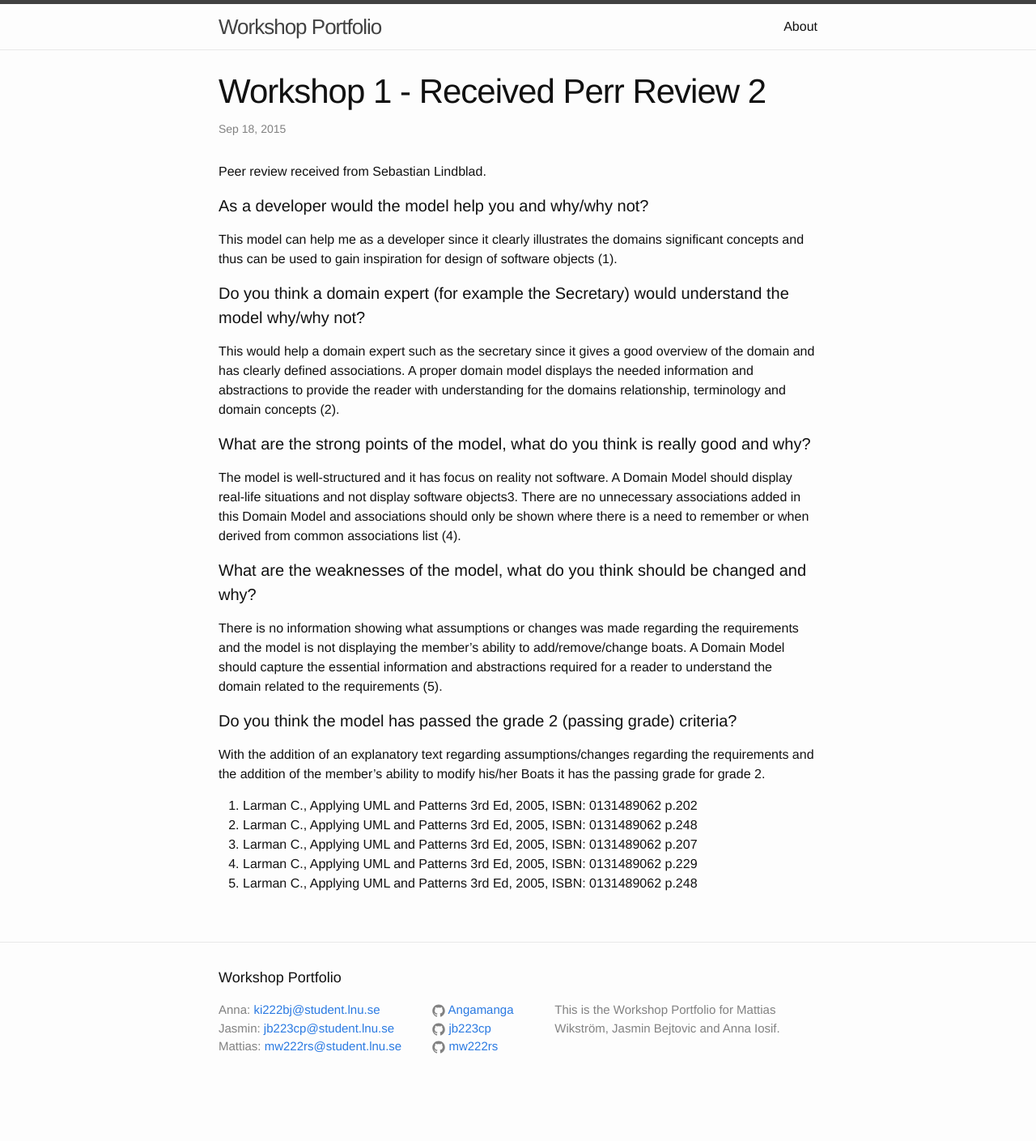
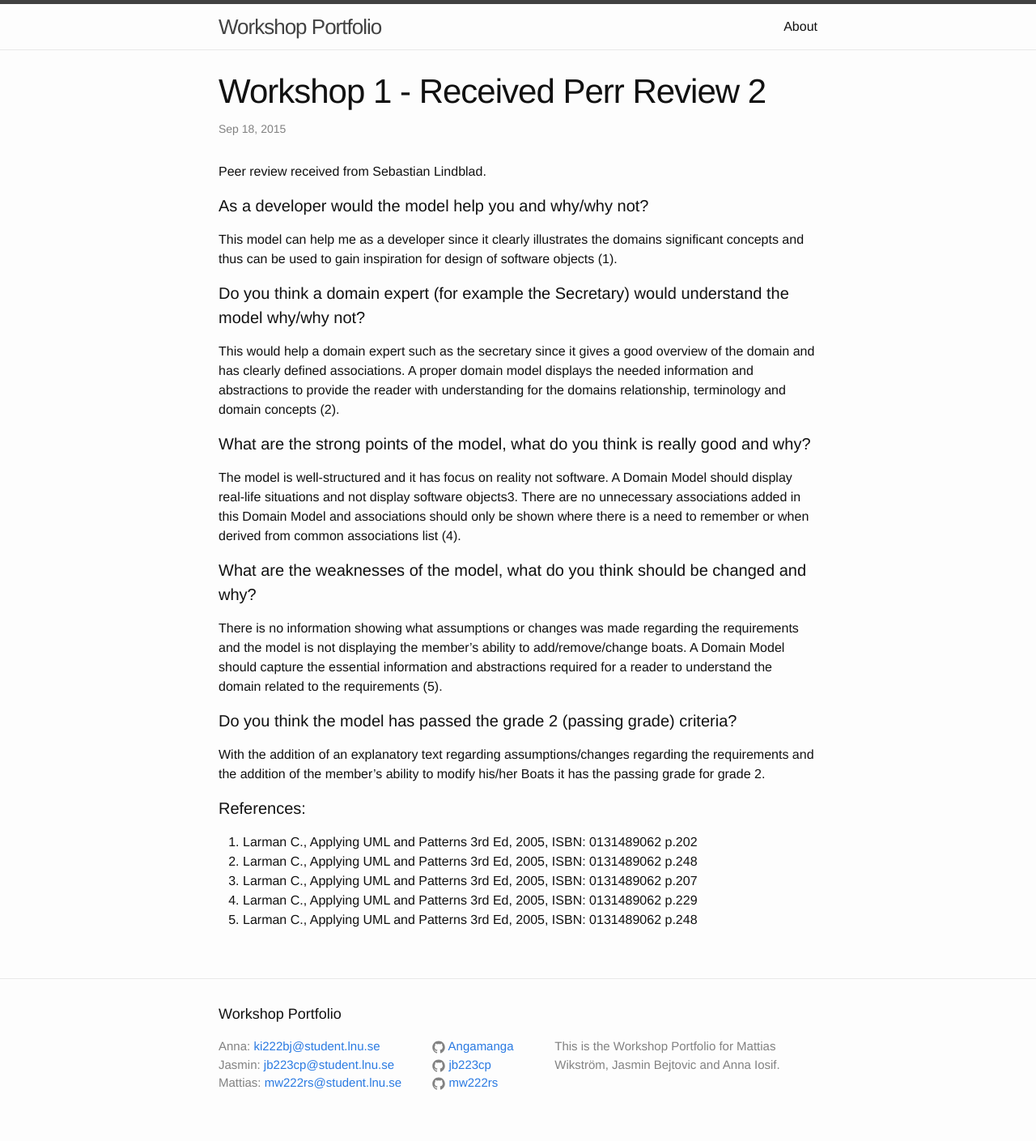
Before and after one commit to fyrkant/1DV607-WorkshopPortfolio, a Jekyll site: the page built from _posts/2015-09-18-received2.md, in a window 1280 px wide. Shown: the whole page at 81% size. Built offline with Jekyll 4.4.1, drawn with Linux system fonts in a browser that asks for light colours; before the commit the page ends 1364 px from its top, so only the background shows below that.

Commit message:
reference heading

```diff
--- a/_posts/2015-09-18-received2.md
+++ b/_posts/2015-09-18-received2.md
@@ -23,6 +23,7 @@ There is no information showing what assumptions or changes was made regarding t
 #### Do you think the model has passed the grade 2 (passing grade) criteria?
 With the addition of an explanatory text regarding assumptions/changes regarding the requirements and the addition of the member’s ability to modify his/her Boats it has the passing grade for grade 2.
 
+#### References:
 1. Larman C., Applying UML and Patterns 3rd Ed, 2005, ISBN: 0131489062 p.202
 2. Larman C., Applying UML and Patterns 3rd Ed, 2005, ISBN: 0131489062 p.248
 3. Larman C., Applying UML and Patterns 3rd Ed, 2005, ISBN: 0131489062 p.207
```
